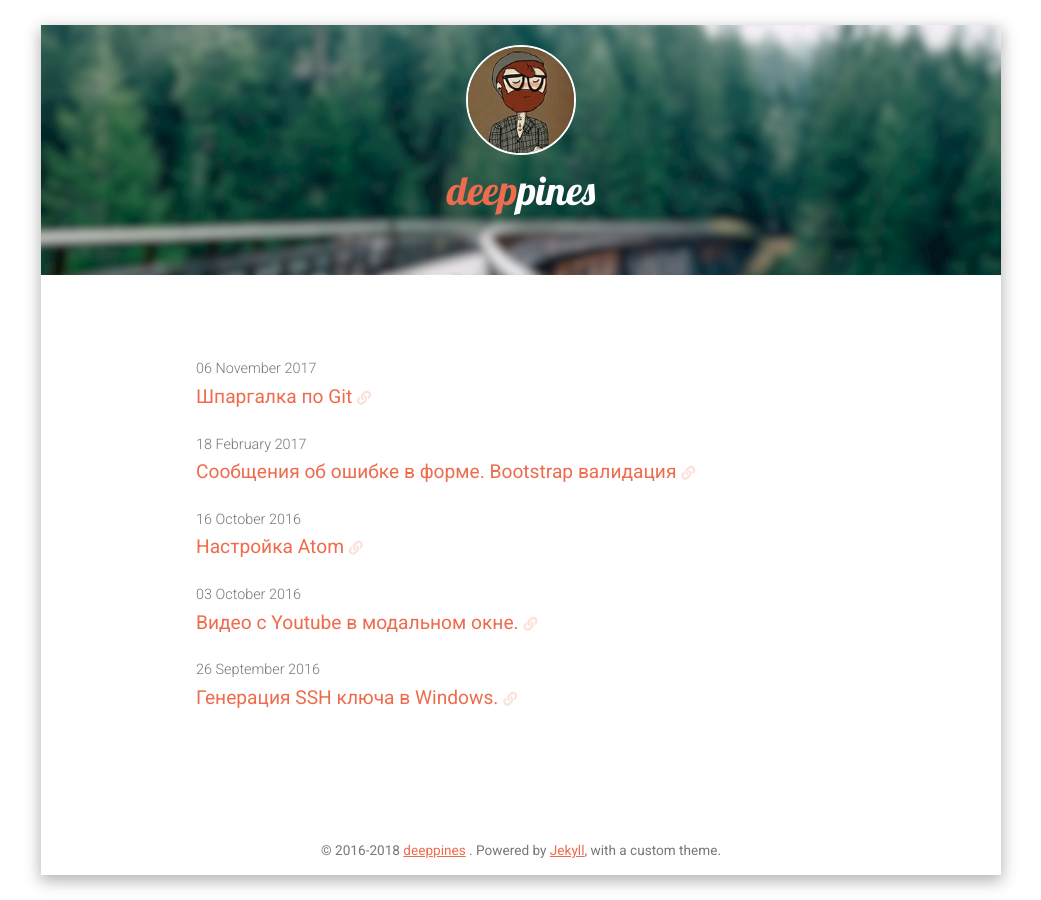
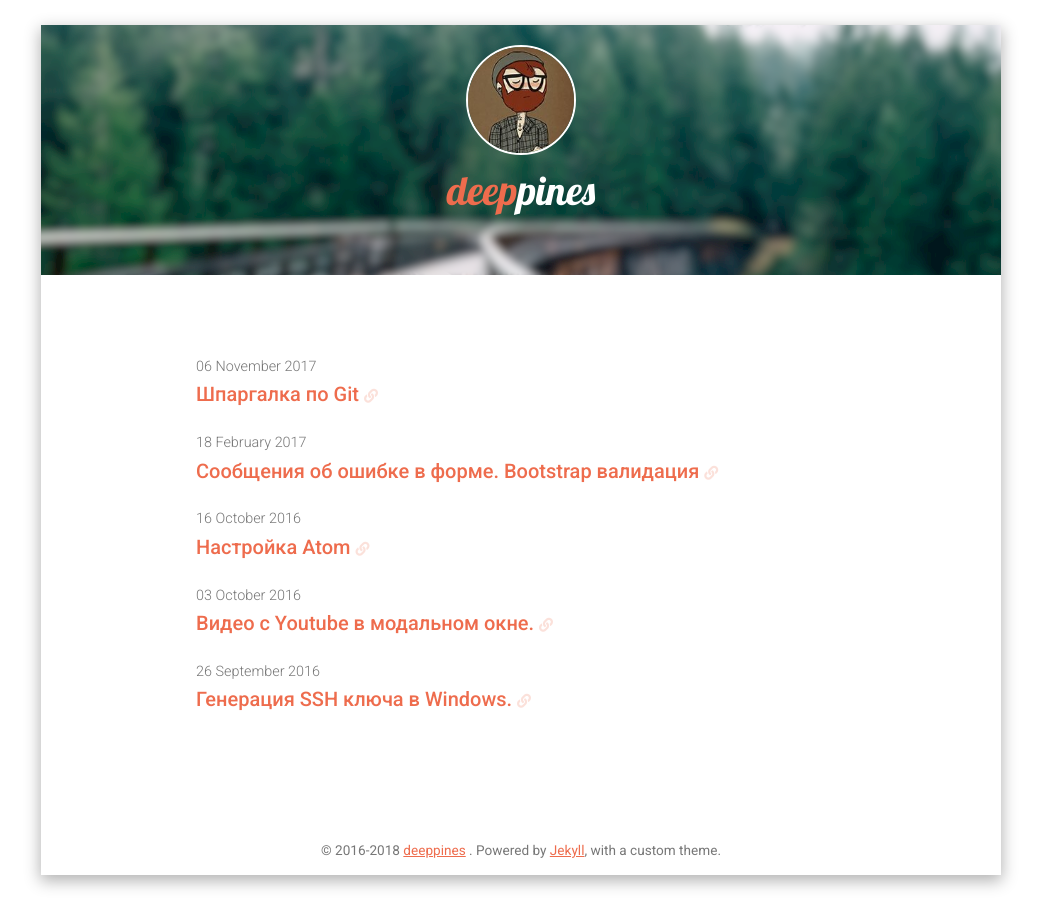
Before and after one commit to deeppines/deeppines.github.io, a Jekyll site: the page built from index.html, in a window 1280 px wide. Shown: the whole page, without its empty margins (119-1160 px from the left). Built offline with Jekyll 4.4.1, drawn with Linux system fonts in a browser that asks for light colours.

Commit message:
update style

```diff
--- a/_sass/components/_article.scss
+++ b/_sass/components/_article.scss
@@ -11,8 +11,7 @@
     &__header {
 
         .h2 {
-            font-weight: 400;
-            font-size: 1.2rem;
+            font-size: 1.25rem;
             margin-bottom: .3rem;
             margin-top: 0;
         }
```
